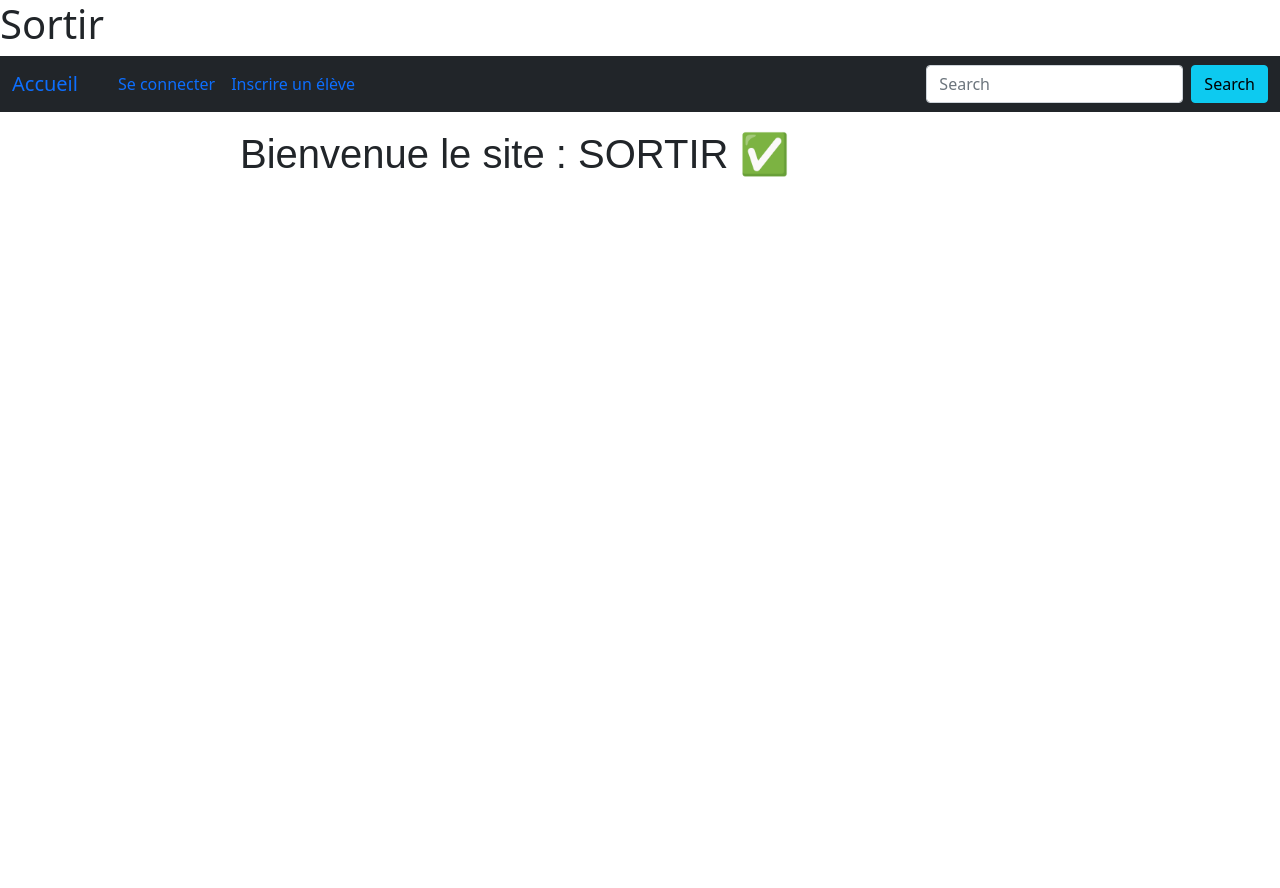
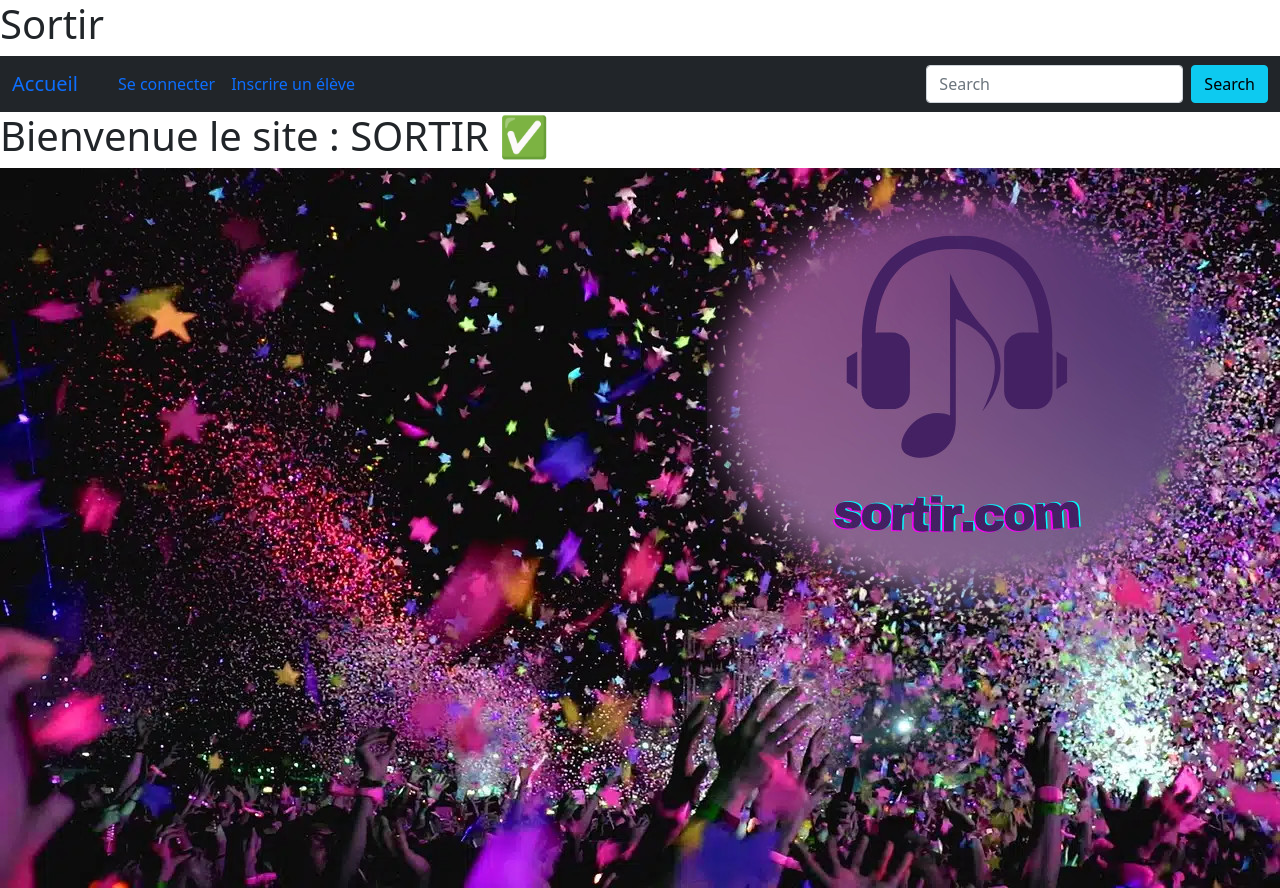
Before and after one commit to MarionC-Eni/Sortir.com, a Symfony app: template templates/home/index.html.twig in a window 1280 px wide. Before the commit the page ends 177 px from the top, so only its background shows below. Run offline with Twig, Linux system fonts and the light colour scheme; the template is opened without the code that fills it, so the values that code supplies are empty; some libraries are stand-ins or nearby versions.

Commit message:
image bg

```diff
--- a/templates/campus/index.html.twig
+++ b/templates/campus/index.html.twig
@@ -11,6 +11,7 @@
 <div class="example-wrapper">
     <h1>Hello {{ controller_name }}! ✅</h1>
 
+
     This friendly message is coming from:
     <ul>
         <li>Your controller at <code><a href="{{ 'C:/installations/Symfony/sortir/sortir/src/Controller/CampusController.php'|file_link(0) }}">src/Controller/CampusController.php</a></code></li>
--- a/templates/home/index.html.twig
+++ b/templates/home/index.html.twig
@@ -3,12 +3,12 @@
 {% block title %}Sorties Eni{% endblock %}
 
 {% block body %}
-<style>
-    .example-wrapper { margin: 1em auto; max-width: 800px; width: 95%; font: 18px/1.5 sans-serif; }
-    .example-wrapper code { background: #F5F5F5; padding: 2px 6px; }
-</style>
+
+
 
 <div class="example-wrapper">
     <h1>Bienvenue le site : SORTIR ✅</h1
 </div>
+<div class="bg-image bg-size-half bg-position-top">
+   <img src="{{ asset('image/festival.jpg') }}" alt="Description de l'image"></div>
 {% endblock %}
```
Also changed, not shown: public/css/styles.css (added), public/image/festival.jpg (added).
